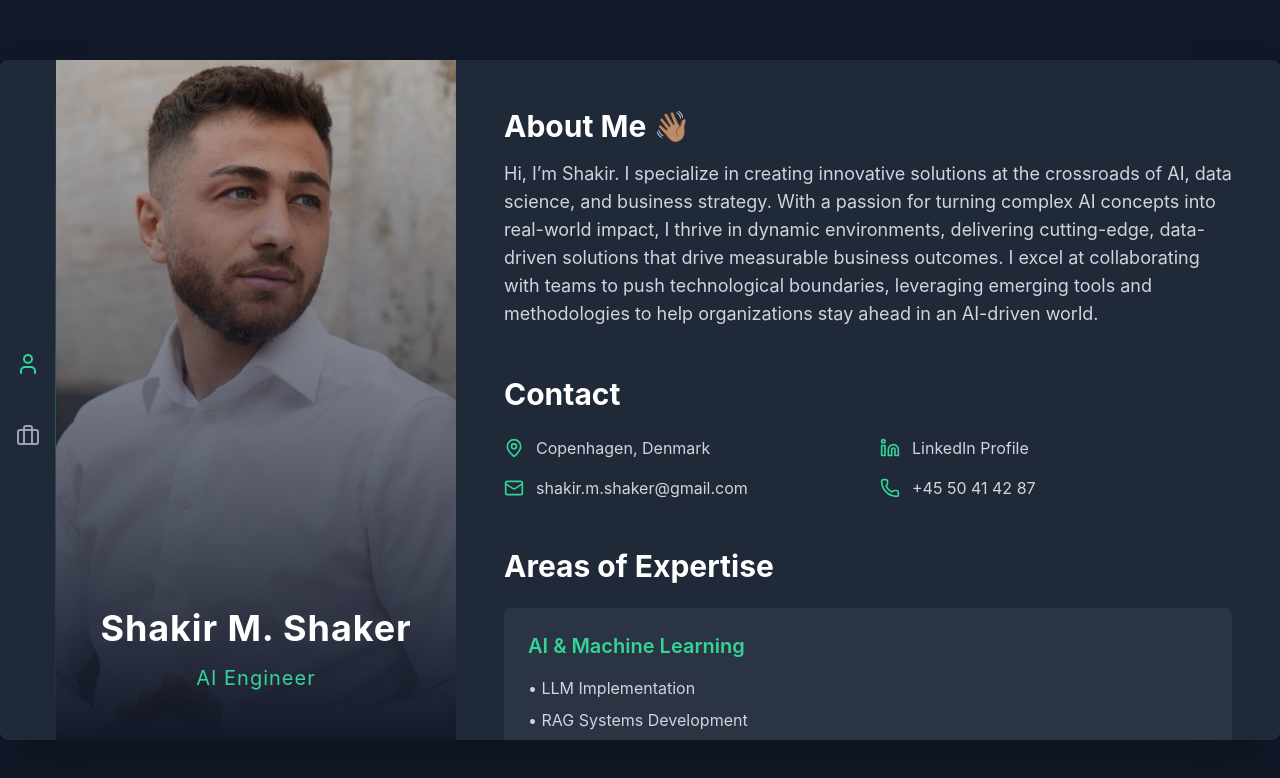
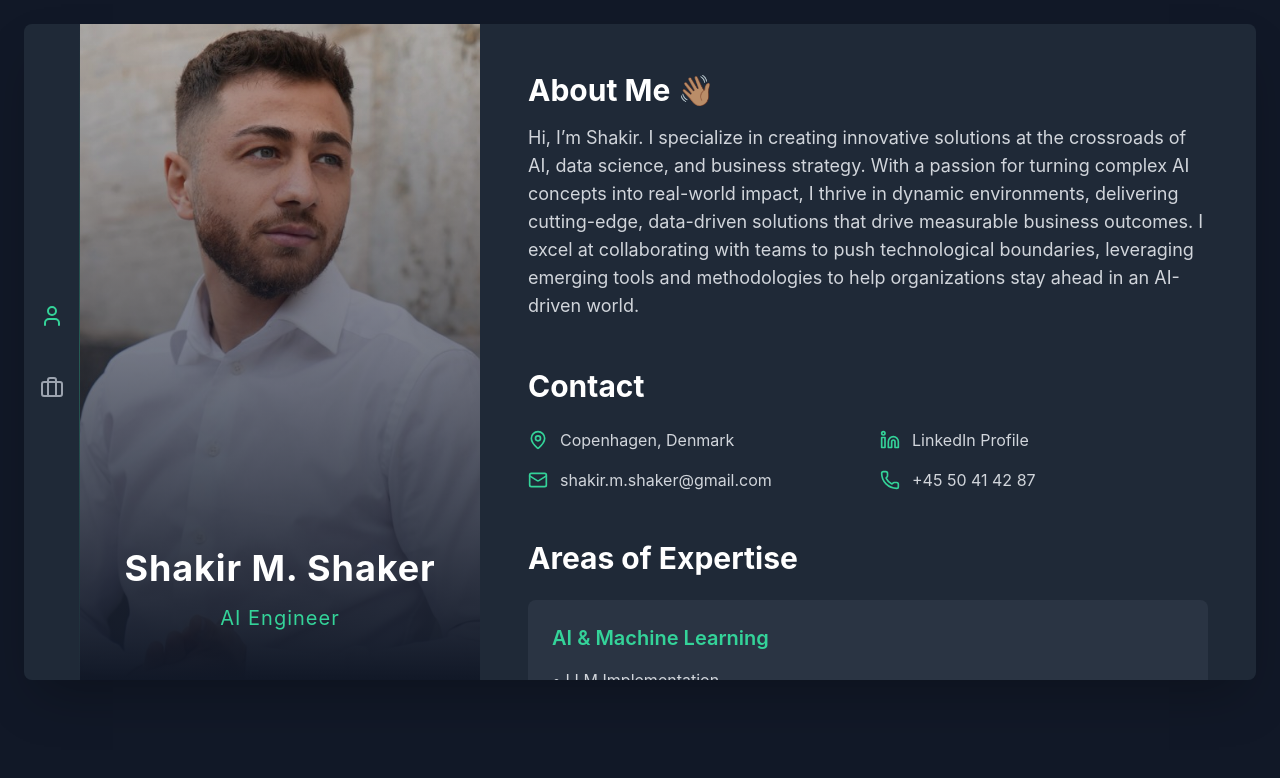
Before and after one commit to shakirmshaker/digitalCV, a React (Create React App) app: page / in a window 1280 px wide. Shown: the top 778 px of the page. Built offline with nearby package versions, Linux system fonts and the light colour scheme; the HTML template or start-up script is replaced by a standard one.

Commit message:
Update App.js

```diff
--- a/src/App.js
+++ b/src/App.js
@@ -392,8 +392,11 @@ const App = () => {
   );
 
   return (
-    <div className="h-screen w-screen bg-gray-900 flex justify-center items-center">
-      <div className="w-full h-full md:max-w-7xl md:h-[85vh] flex flex-col md:flex-row shadow-2xl rounded-lg overflow-hidden">
+    // Main container with min-height to ensure full viewport coverage
+    <div className="min-h-screen w-full bg-gray-900">
+      {/* Content wrapper with bottom padding for mobile */}
+      <div className="pb-14 md:pb-0 md:p-6 min-h-screen md:min-h-0 md:h-[85vh] flex justify-center">
+        <div className="w-full md:max-w-7xl flex flex-col md:flex-row shadow-2xl rounded-lg overflow-hidden">
           {/* Navigation for desktop - left side */}
           <div className="hidden md:flex h-full w-14 bg-gray-800 flex-col justify-center items-center relative">
             <div className="absolute top-0 right-0 bottom-0 w-[1px] bg-gradient-to-b from-gray-800 via-emerald-400/30 to-gray-800" />
@@ -450,12 +453,14 @@ const App = () => {
               </div>
             </div>
 
-          {/* Scrollable content area with bottom padding on mobile */}
-          <div className="flex-1 overflow-y-auto pb-20 md:pb-0">
+            {/* Scrollable content area */}
+            <div className="flex-1 overflow-y-auto">
               <div className="h-full">
                 {activeTab === 'user' ? <UserContent /> :
                  activeTab === 'resume' ? <ResumeContent /> :
                  <ProjectsContent />}
+              </div>
+            </div>
           </div>
         </div>
       </div>
@@ -480,7 +485,6 @@ const App = () => {
         </nav>
       </div>
     </div>
-    </div>
   );
 };
 
```
Lines whose indentation alone changed are shown as unchanged.
